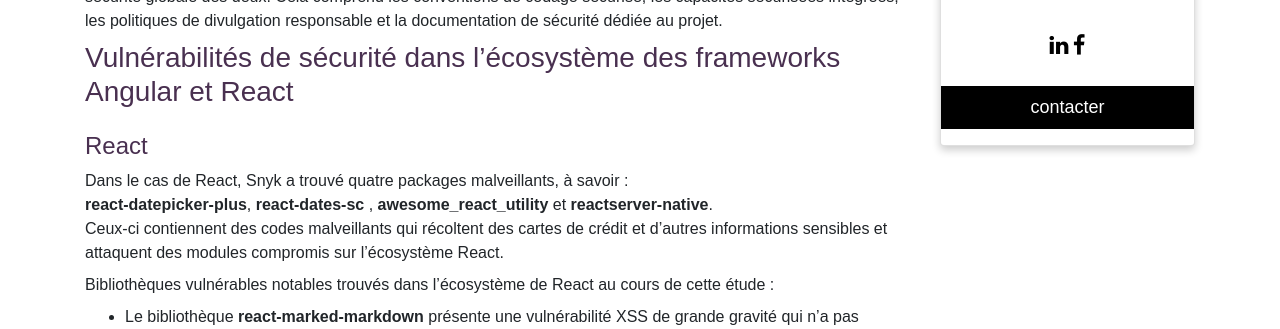
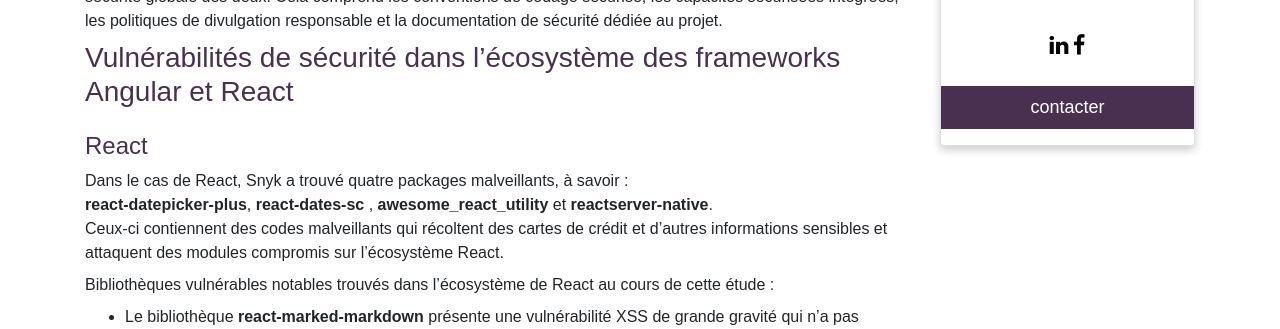
Before and after one commit to salma-mindy/actualit--0, a plain HTML site: page index.html in a window 1280 px wide. Shown: the part 778-1107 px from the top of the page. Drawn offline with nearby package versions, Linux system fonts and the light colour scheme.

Commit message:
Update index.html

```diff
--- a/index.html
+++ b/index.html
@@ -69,7 +69,7 @@
             display: inline-block;
             padding: 8px;
             color: white;
-            background-color: #000;
+            background-color: #493050;
             text-align: center;
             cursor: pointer;
             width: 100%;
```
